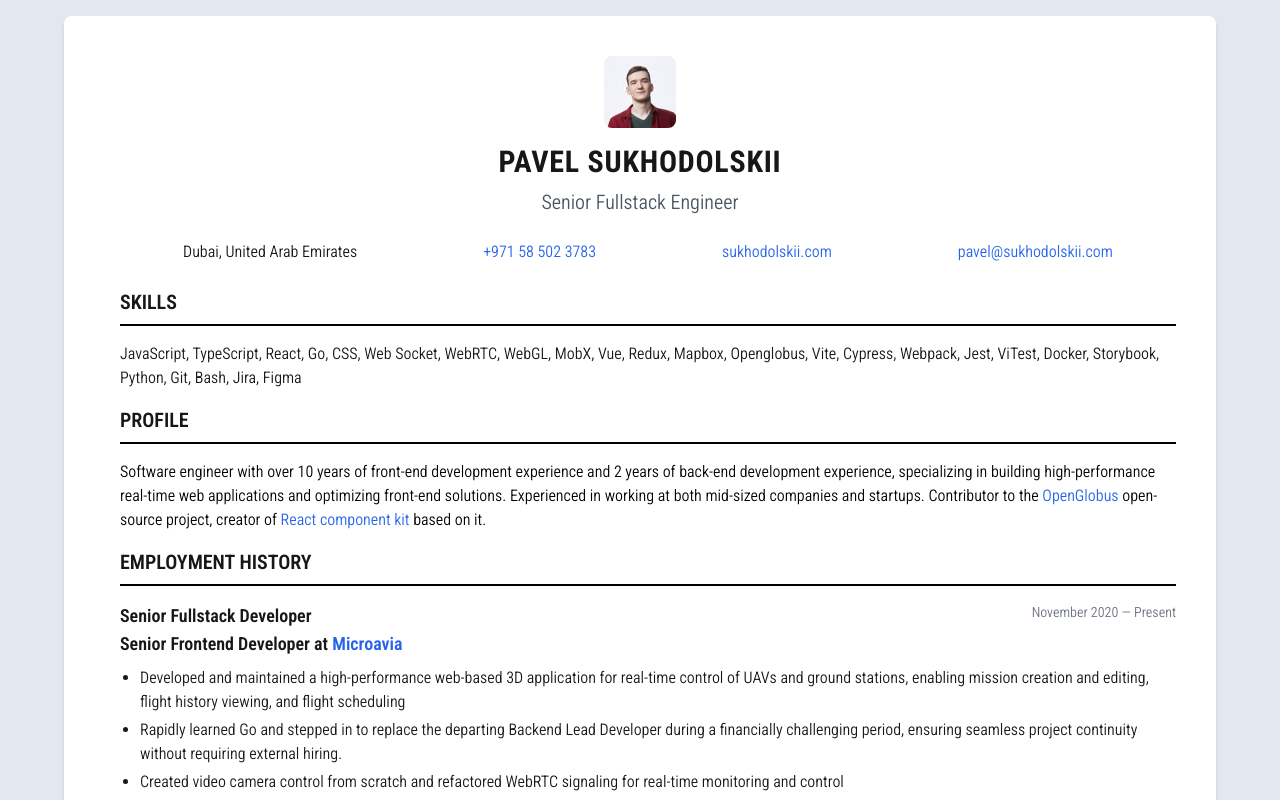
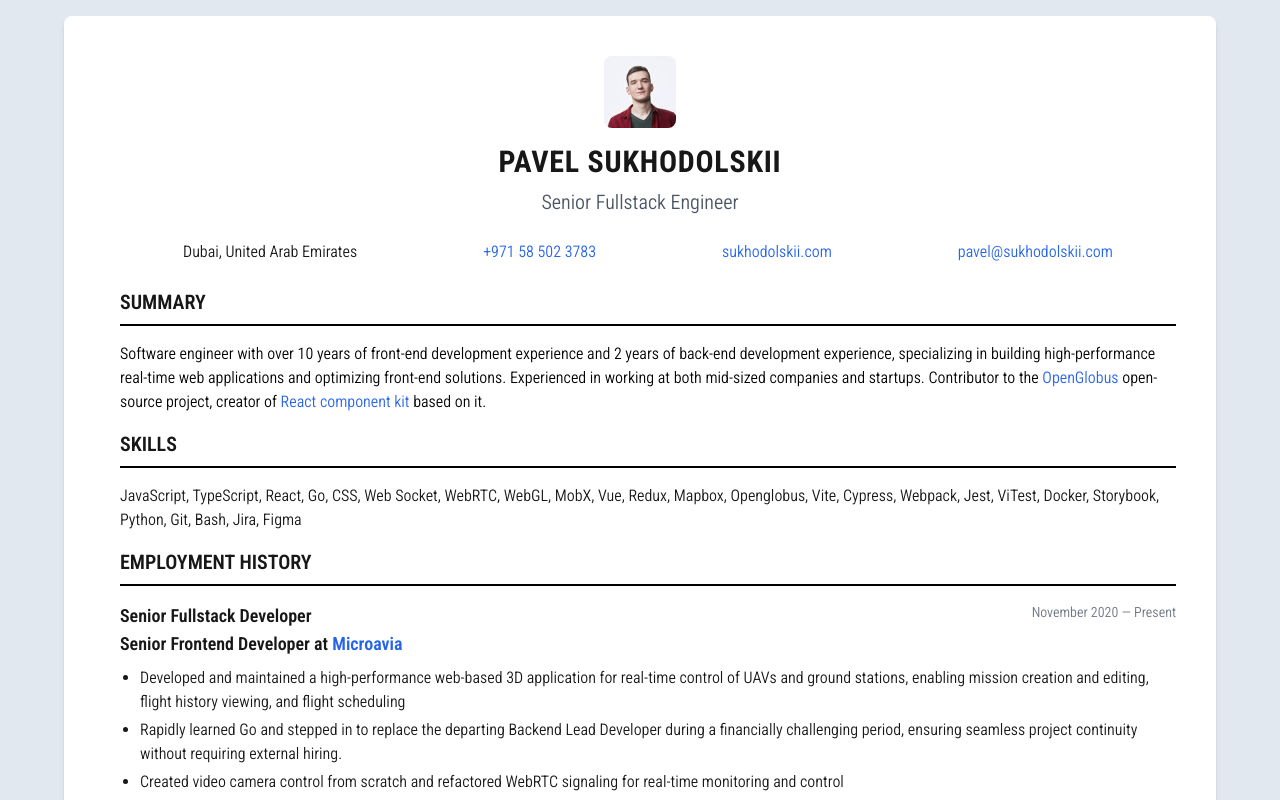
Before and after one commit to pavletto/cv, a Next.js app: page / in a window 1280 px wide. Shown: the top 800 px of the page. Built offline with nearby package versions, Linux system fonts and the light colour scheme; no server answers.

Commit message:
fix title

```diff
--- a/src/components/Main.tsx
+++ b/src/components/Main.tsx
@@ -13,17 +13,17 @@ export default function Main({profile,details, employmentHistory, projects, educ
                     ))}
                 </ul>
             </div>
+            <section className="mb-4">
+                <h3 className="text-xl font-semibold border-b-2 border-black dark:border-gray-300 pb-2 mb-4">SUMMARY</h3>
+                <p className="text-black dark:text-white" dangerouslySetInnerHTML={{__html: profile.summary}}></p>
+            </section>
             <section className="mb-4"><h3
                 className="text-xl font-semibold border-b-2 border-black dark:border-gray-300 pb-2 mb-4">SKILLS</h3>
                 {
                     details.skills.join(', ')
                 }
             </section>
-            <section className="mb-4">
-                <h3 className="text-xl font-semibold border-b-2 border-black dark:border-gray-300 pb-2 mb-4">PROFILE</h3>
-                <p className="text-black dark:text-white" dangerouslySetInnerHTML={{__html: profile.summary}}></p>
-            </section>
-            <section>
+            <section  className="mb-4">
                 <h3 className="text-xl font-semibold border-b-2 border-black dark:border-gray-300 pb-2 mb-4">EMPLOYMENT
                     HISTORY</h3>
                 {employmentHistory.map((job, index) => (
@@ -36,7 +36,7 @@ export default function Main({profile,details, employmentHistory, projects, educ
                     <Job key={index} title={project.title} duration={project.duration} duties={project.duties}/>
                 ))}
             </section>
-            <section>
+            <section className="mb-4">
                 <h3 className="text-xl font-semibold border-b-2 border-black dark:border-gray-300 pb-2 mb-4">EDUCATION</h3>
                 {educations.map(({degree, title, duration}, index) => (
                     <div key={index} className="mb-6">
--- a/src/pages/_document.tsx
+++ b/src/pages/_document.tsx
@@ -19,7 +19,7 @@ export default function Document() {
             <link rel="icon" type="image/png" sizes="32x32" href="favicon/favicon-32x32.png"/>
             <link rel="icon" type="image/png" sizes="16x16" href="favicon/favicon-16x16.png"/>
             <link rel="manifest" href="favicon/site.webmanifest"/>
-            <body className="antialiased bg-slate-200">
+            <body className="antialiased bg-slate-200 print:text-[0.8rem]">
             <Main/>
             {isDev ? <NextScript/> : <></>}
             </body>
```
Lines whose indentation alone changed are shown as unchanged.
